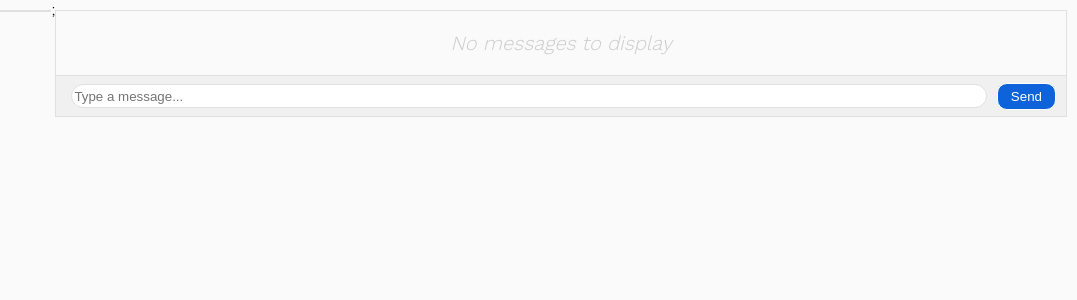
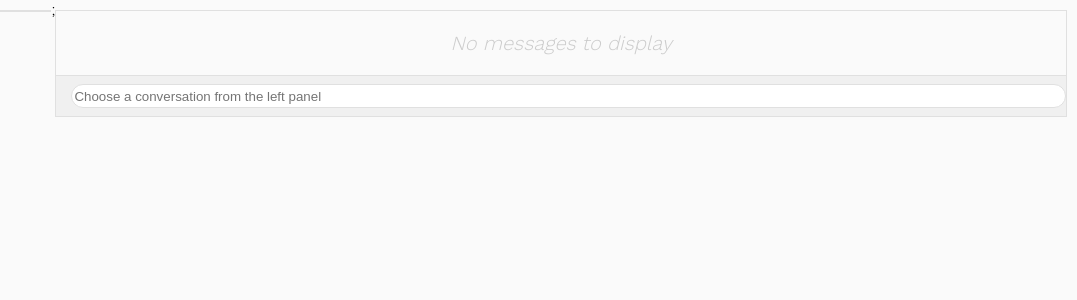
Before and after one commit to maazshaik/Instant-Messaging-App, a React (Create React App) app in the folder packages/Client/: page /userhome in a window 1280 px wide. Shown: the top 300 px of the page, without its empty margins (203-1280 px from the left). Built offline with nearby package versions, Linux system fonts and the light colour scheme; no server answers.

Commit message:
Fix default home page

```diff
--- a/packages/Client/src/Pages/Home/DefaultMessageLayout.js
+++ b/packages/Client/src/Pages/Home/DefaultMessageLayout.js
@@ -8,8 +8,7 @@ export class DefaultMessageLayout extends React.Component {
       <div className="message-layout">
         <div className="conversation"><div className="empty-message-list">No messages to display</div></div>
         <div className="text-box">
-          <input id="text" ref={textInput} placeholder="Type a message..." />
-          <button onClick={this.handleClick}>Send</button>
+          <input id="text" ref={textInput} placeholder="Choose a conversation from the left panel" />
         </div>
       </div>
     );
```
